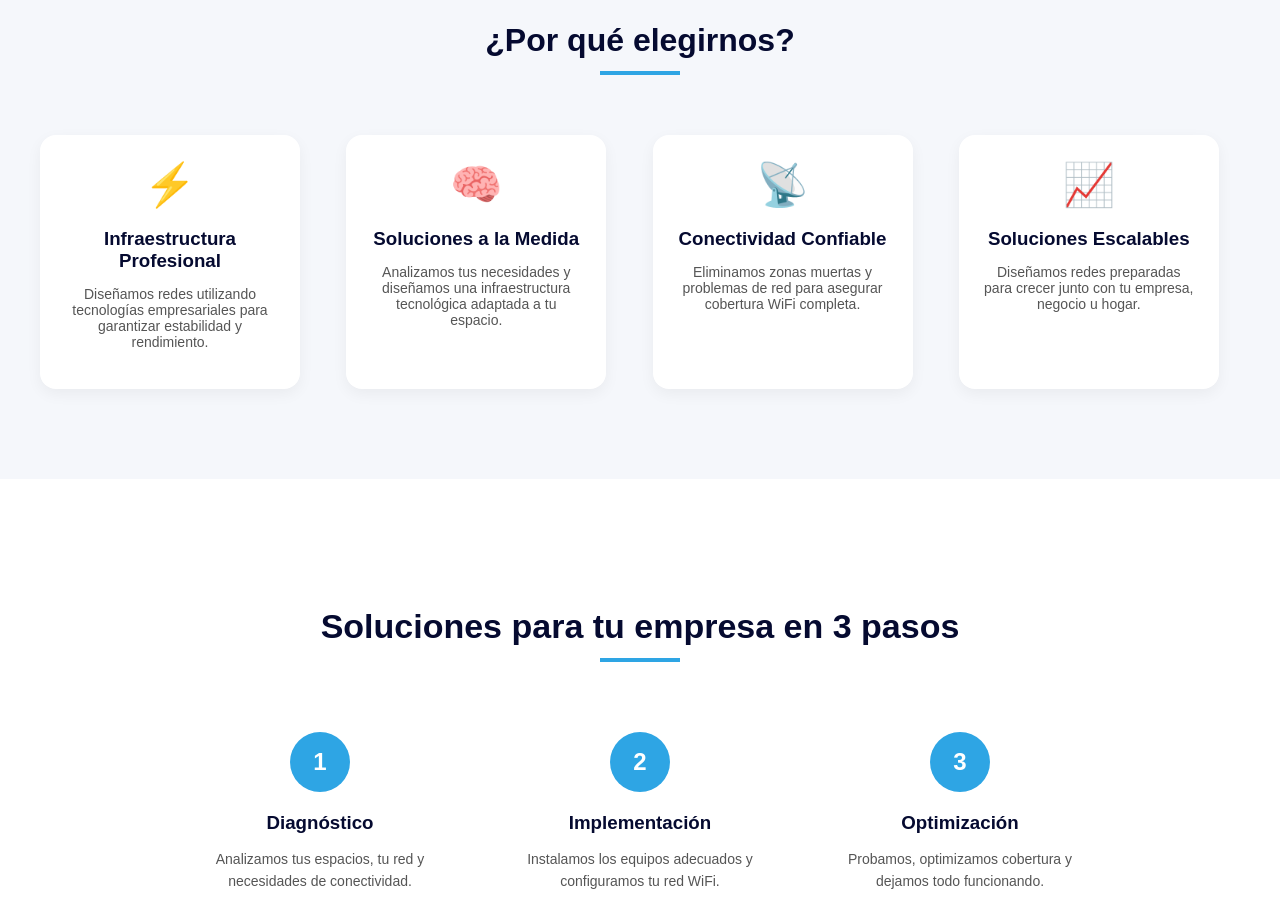
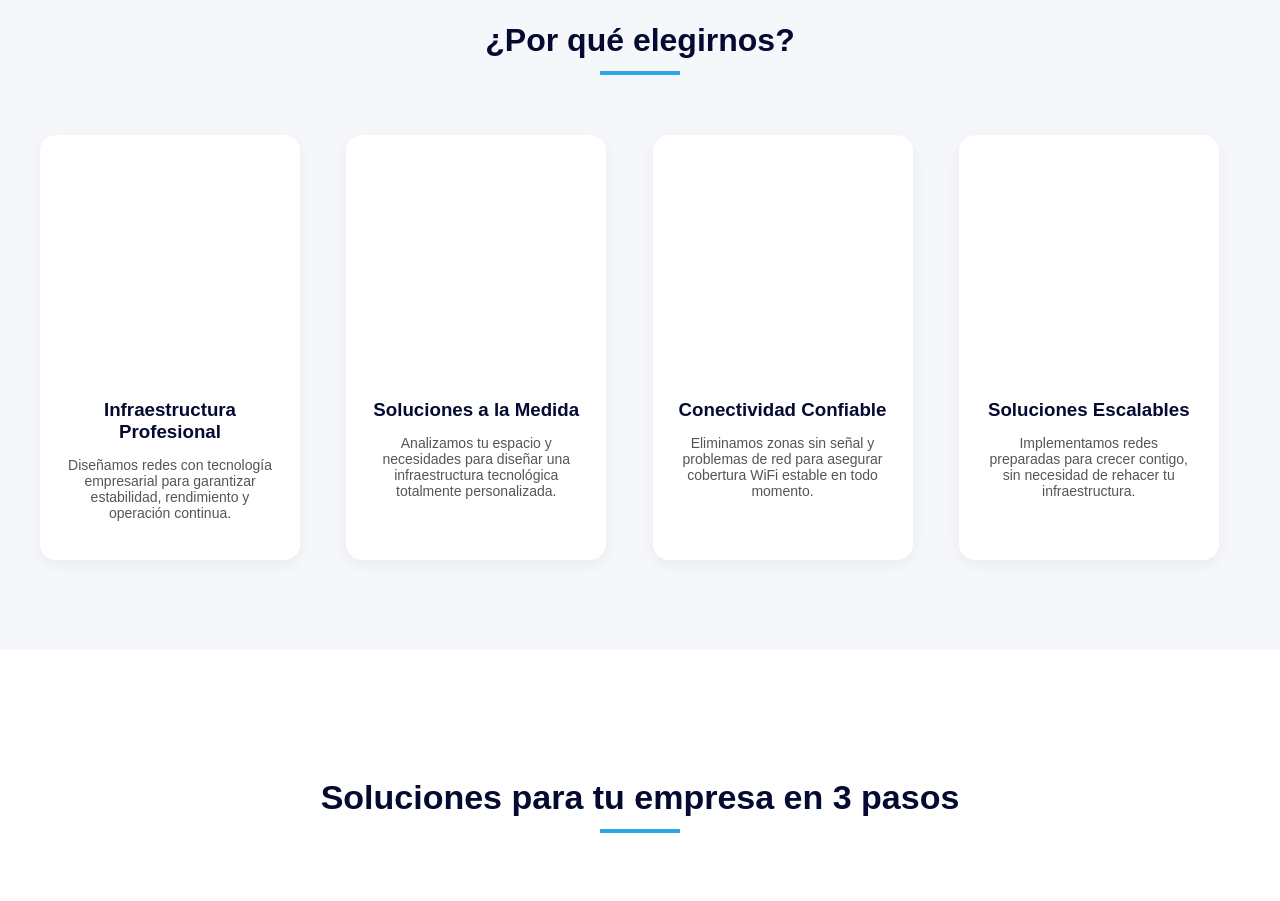
Before and after one commit to OcteFlow/octeflow-site, a Next.js app: page / in a window 1280 px wide. Shown: the part 3020-3921 px from the top of the page. Built offline with nearby package versions, Linux system fonts and the light colour scheme.

Commit message:
Update whyData.js

```diff
--- a/data/whyData.js
+++ b/data/whyData.js
@@ -1,27 +1,43 @@
 export const whyData = [
 
   {
-    icon: "⚡",
+    icon: (
+      <svg xmlns="http://www.w3.org/2000/svg" fill="none" viewBox="0 0 24 24" stroke="currentColor" strokeWidth={1.8}>
+        <path strokeLinecap="round" strokeLinejoin="round" d="M4 7h16M4 12h16M4 17h16M6 5v4M12 10v4M18 15v4"/>
+      </svg>
+    ),
     title: "Infraestructura Profesional",
-    text: "Diseñamos redes utilizando tecnologías empresariales para garantizar estabilidad y rendimiento."
+    text: "Diseñamos redes con tecnología empresarial para garantizar estabilidad, rendimiento y operación continua."
   },
 
   {
-    icon: "🧠",
-title: "Soluciones a la Medida",
-text: "Analizamos tus necesidades y diseñamos una infraestructura tecnológica adaptada a tu espacio."
+    icon: (
+      <svg xmlns="http://www.w3.org/2000/svg" fill="none" viewBox="0 0 24 24" stroke="currentColor" strokeWidth={1.8}>
+        <path strokeLinecap="round" strokeLinejoin="round" d="M9 12h6M9 16h6M9 8h6M5 4h14a2 2 0 0 1 2 2v12a2 2 0 0 1-2 2H5a2 2 0 0 1-2-2V6a2 2 0 0 1 2-2z"/>
+      </svg>
+    ),
+    title: "Soluciones a la Medida",
+    text: "Analizamos tu espacio y necesidades para diseñar una infraestructura tecnológica totalmente personalizada."
   },
 
   {
-    icon: "📡",
+    icon: (
+      <svg xmlns="http://www.w3.org/2000/svg" fill="none" viewBox="0 0 24 24" stroke="currentColor" strokeWidth={1.8}>
+        <path strokeLinecap="round" strokeLinejoin="round" d="M2 8a16 16 0 0 1 20 0M5 11a11 11 0 0 1 14 0M8 14a6 6 0 0 1 8 0M12 18h.01"/>
+      </svg>
+    ),
     title: "Conectividad Confiable",
-    text: "Eliminamos zonas muertas y problemas de red para asegurar cobertura WiFi completa."
+    text: "Eliminamos zonas sin señal y problemas de red para asegurar cobertura WiFi estable en todo momento."
   },
 
   {
-    icon: "📈",
+    icon: (
+      <svg xmlns="http://www.w3.org/2000/svg" fill="none" viewBox="0 0 24 24" stroke="currentColor" strokeWidth={1.8}>
+        <path strokeLinecap="round" strokeLinejoin="round" d="M3 17l6-6 4 4 7-7"/>
+      </svg>
+    ),
     title: "Soluciones Escalables",
-    text: "Diseñamos redes preparadas para crecer junto con tu empresa, negocio u hogar."
+    text: "Implementamos redes preparadas para crecer contigo, sin necesidad de rehacer tu infraestructura."
   }
 
 ];
```
